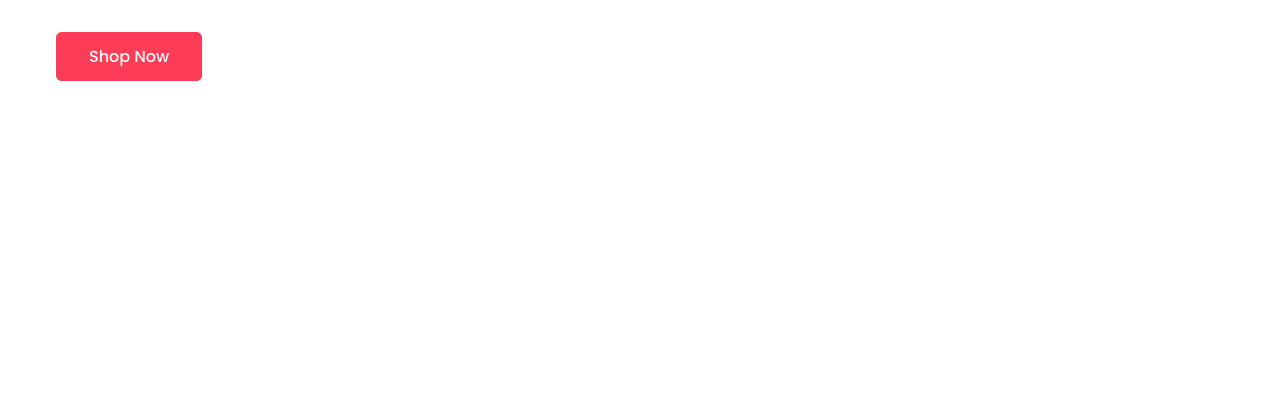
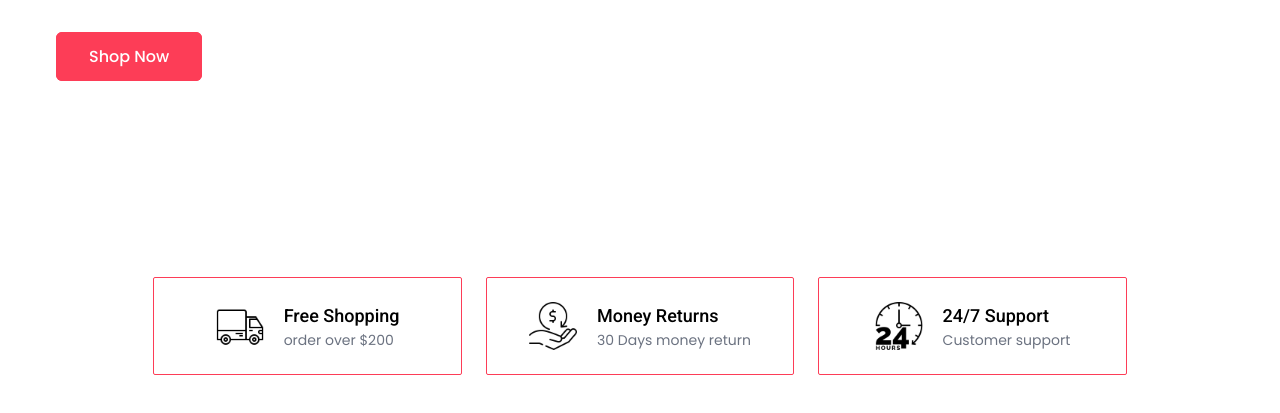
Before and after one commit to alex-codeur/tailwind-ecommerce, a website: page public/index.html in a window 1280 px wide. Shown: the part 469-882 px from the top of the page. Before the commit the page ends 800 px from the top, so only its background shows below. Drawn offline with nearby package versions, Linux system fonts and the light colour scheme; files that its build step writes are made by us from their sources.

Commit message:
setting up feature

```diff
--- a/public/index.html
+++ b/public/index.html
@@ -122,5 +122,39 @@
         </div>
     </div>
     <!-- banner end -->
+    <div class="container py-16">
+        <div class="w-10/12 grid grid-cols-3 gap-6 mx-auto justify-center">
+            <!-- single feature -->
+            <div class="border border-primary rounded-sm px-3 py-6 flex justify-center items-center gap-5">
+                <img src="images/icons/truck.png" alt="truck" class="w-12 h-12 object-contain">
+                <div>
+                    <h4 class="font-medium capitalize text-lg">Free shopping</h4>
+                    <p class="text-gray-500 text-sm">order over $200</p>
+                </div>
+            </div>
+            <!-- single feature end -->
+            <!-- single feature -->
+            <div class="border border-primary rounded-sm px-3 py-6 flex justify-center items-center gap-5">
+                <img src="images/icons/money-back.png" alt="money-back" class="w-12 h-12 object-contain">
+                <div>
+                    <h4 class="font-medium capitalize text-lg">money returns</h4>
+                    <p class="text-gray-500 text-sm">30 Days money return</p>
+                </div>
+            </div>
+            <!-- single feature end -->
+            <!-- single feature -->
+            <div class="border border-primary rounded-sm px-3 py-6 flex justify-center items-center gap-5">
+                <img src="images/icons/24-hours.png" alt="24-hours" class="w-12 h-12 object-contain">
+                <div>
+                    <h4 class="font-medium capitalize text-lg">24/7 Support</h4>
+                    <p class="text-gray-500 text-sm">Customer support</p>
+                </div>
+            </div>
+            <!-- single feature end -->
+        </div>
+    </div>
+    <!-- feature section -->
+
+    <!-- feature section end -->
 </body>
 </html>
```
Also changed, not shown: public/images/icons/24-hours.png (added), public/images/icons/money-back.png (added), public/images/icons/truck.png (added), 3 other files.
